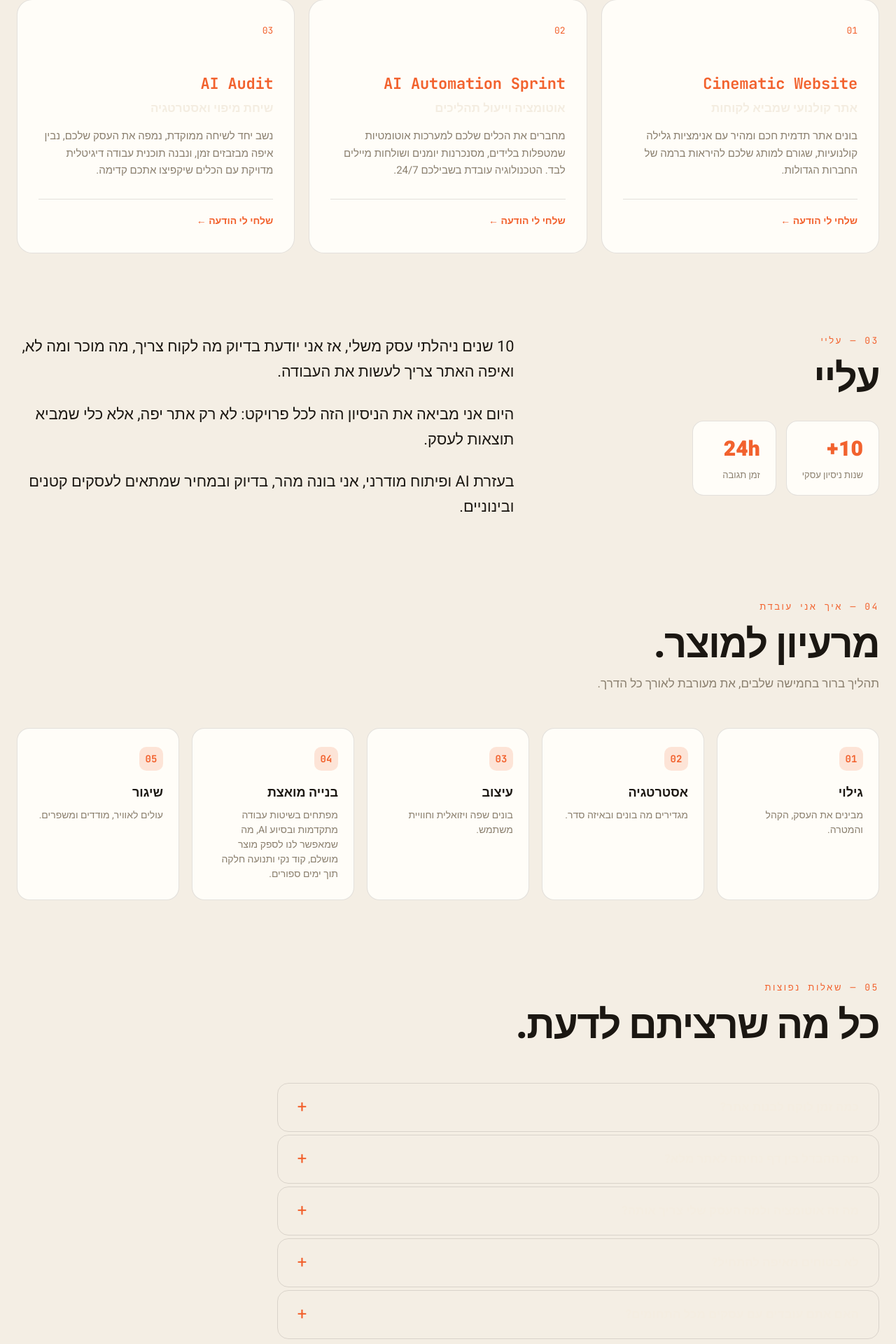
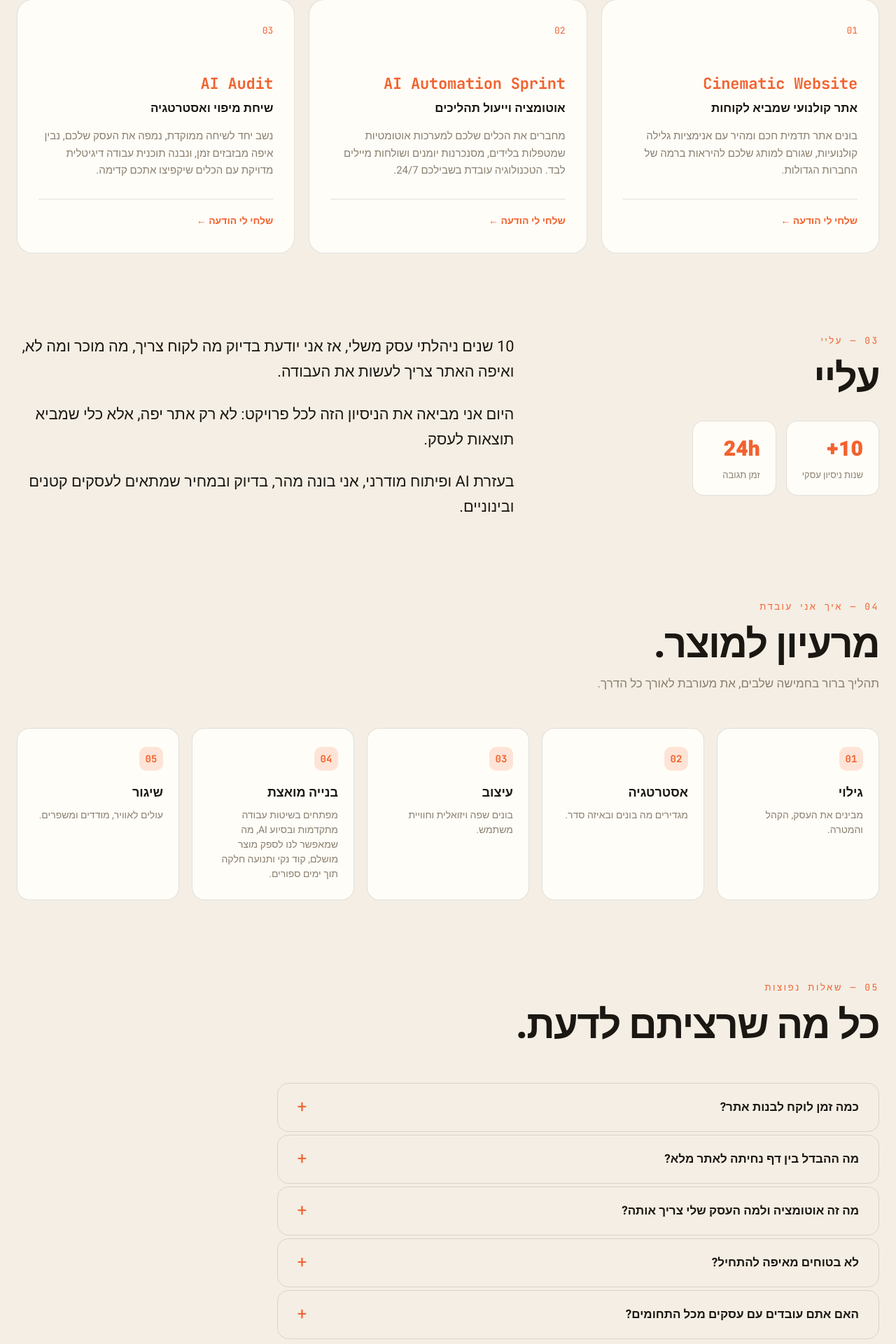
Before and after one commit to gorgovs1-cyber/shani-ai, a Next.js app: page / in a window 1280 px wide. Shown: the part 2095-4015 px from the top of the page at 70% size. Built offline with nearby package versions, Linux system fonts and the light colour scheme.

Commit message:
fix: FAQ question text and Services subtitle invisible (--text → --ink)

```diff
--- a/components/FAQ.tsx
+++ b/components/FAQ.tsx
@@ -109,7 +109,7 @@ export default function FAQ() {
                 style={{
                   fontWeight: 700,
                   fontSize: 17,
-                  color: "var(--text, #f4ede1)",
+                  color: "var(--ink)",
                   fontFamily: "'Heebo', var(--font-heebo), sans-serif",
                   lineHeight: 1.4,
                 }}
--- a/components/Services.tsx
+++ b/components/Services.tsx
@@ -132,7 +132,7 @@ export default function Services() {
                 fontWeight: 700,
                 fontSize: 17,
                 fontFamily: "'Heebo', var(--font-heebo), sans-serif",
-                color: "var(--text, #f4ede1)",
+                color: "var(--ink)",
               }}>
                 {(s as any).subtitle}
               </div>
```
